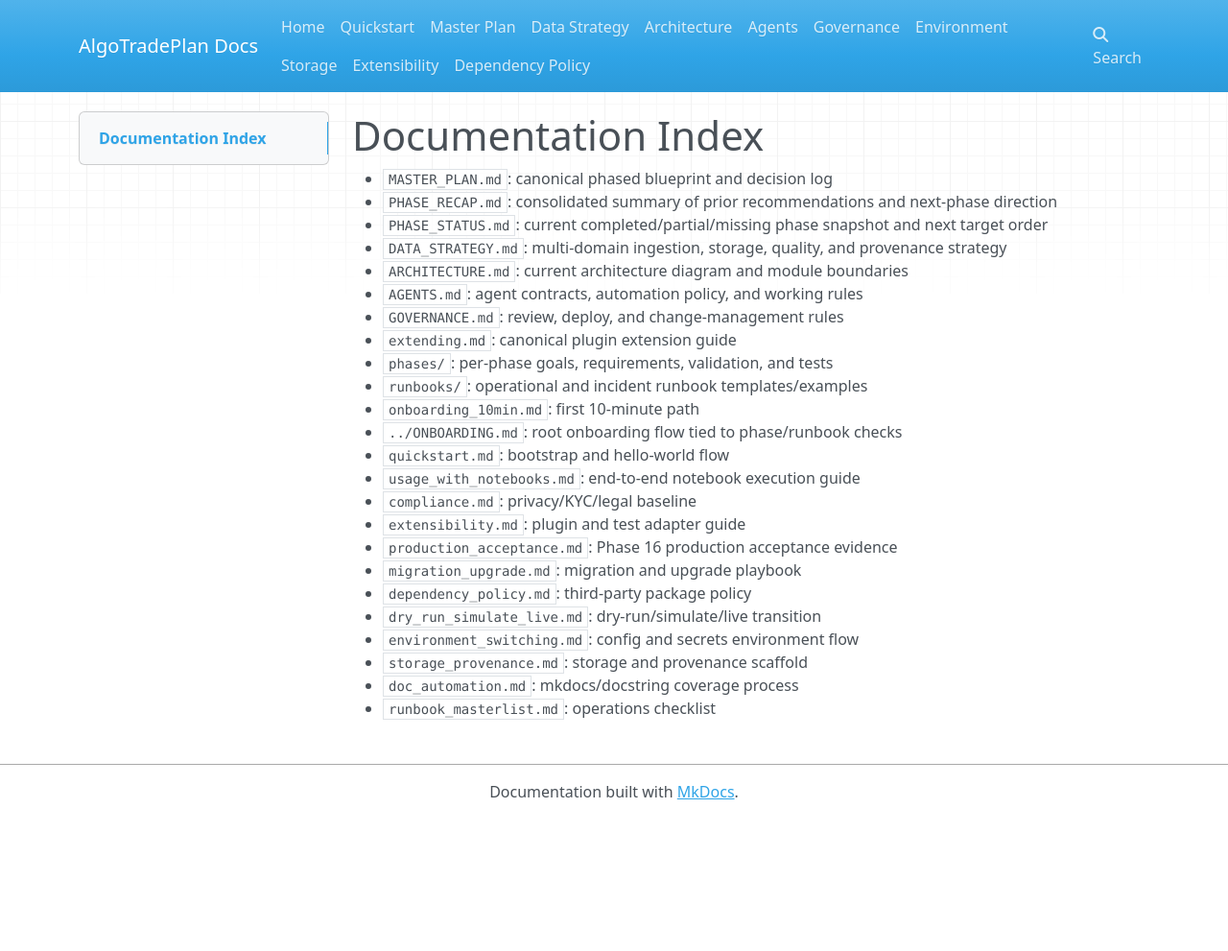
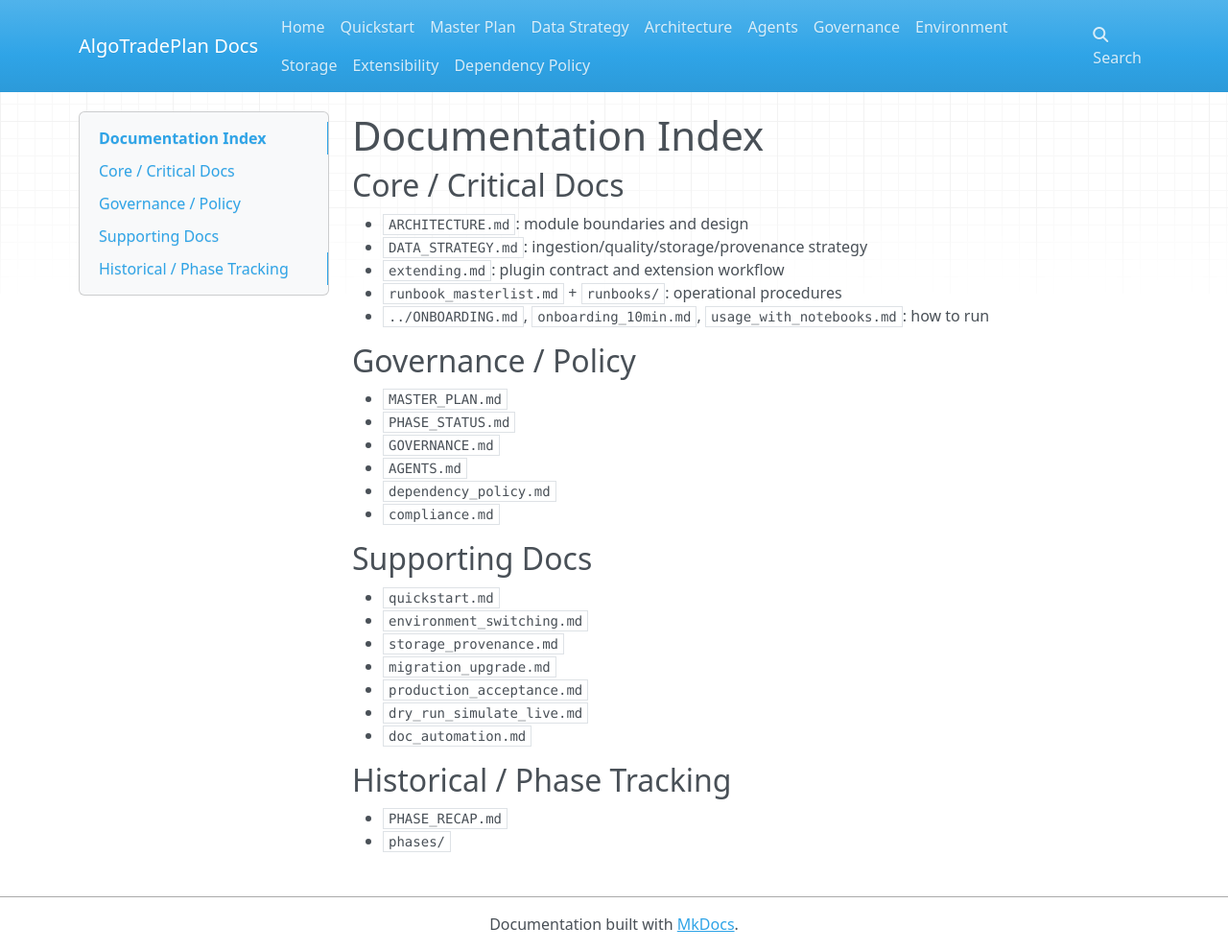
Before and after one commit to develooper1994/AlgoTradePlan, an MkDocs documentation site: the page built from docs/README.md, in a window 1280 px wide and 991 px high. Shown: the whole window at 96% size. Built offline with MkDocs 1.6.1, drawn with Linux system fonts in a browser that asks for light colours; nearby versions of some CDN libraries.

Commit message:
docs: remove redundant docs and simplify structure map
Agent-Logs-Url: https://github.com/develooper1994/AlgoTradePlan/sessions/3a0fce42-be10-463c-8635-58daa471c10e

Co-authored-by: develooper1994 <11412546+develooper1994@users.noreply.github.com>

```diff
--- a/docs/README.md
+++ b/docs/README.md
@@ -1,26 +1,29 @@
 # Documentation Index
 
-- `MASTER_PLAN.md`: canonical phased blueprint and decision log
-- `PHASE_RECAP.md`: consolidated summary of prior recommendations and next-phase direction
-- `PHASE_STATUS.md`: current completed/partial/missing phase snapshot and next target order
-- `DATA_STRATEGY.md`: multi-domain ingestion, storage, quality, and provenance strategy
-- `ARCHITECTURE.md`: current architecture diagram and module boundaries
-- `AGENTS.md`: agent contracts, automation policy, and working rules
-- `GOVERNANCE.md`: review, deploy, and change-management rules
-- `extending.md`: canonical plugin extension guide
-- `phases/`: per-phase goals, requirements, validation, and tests
-- `runbooks/`: operational and incident runbook templates/examples
-- `onboarding_10min.md`: first 10-minute path
-- `../ONBOARDING.md`: root onboarding flow tied to phase/runbook checks
-- `quickstart.md`: bootstrap and hello-world flow
-- `usage_with_notebooks.md`: end-to-end notebook execution guide
-- `compliance.md`: privacy/KYC/legal baseline
-- `extensibility.md`: plugin and test adapter guide
-- `production_acceptance.md`: Phase 16 production acceptance evidence
-- `migration_upgrade.md`: migration and upgrade playbook
-- `dependency_policy.md`: third-party package policy
-- `dry_run_simulate_live.md`: dry-run/simulate/live transition
-- `environment_switching.md`: config and secrets environment flow
-- `storage_provenance.md`: storage and provenance scaffold
-- `doc_automation.md`: mkdocs/docstring coverage process
-- `runbook_masterlist.md`: operations checklist
+## Core / Critical Docs
+- `ARCHITECTURE.md`: module boundaries and design
+- `DATA_STRATEGY.md`: ingestion/quality/storage/provenance strategy
+- `extending.md`: plugin contract and extension workflow
+- `runbook_masterlist.md` + `runbooks/`: operational procedures
+- `../ONBOARDING.md`, `onboarding_10min.md`, `usage_with_notebooks.md`: how to run
+
+## Governance / Policy
+- `MASTER_PLAN.md`
+- `PHASE_STATUS.md`
+- `GOVERNANCE.md`
+- `AGENTS.md`
+- `dependency_policy.md`
+- `compliance.md`
+
+## Supporting Docs
+- `quickstart.md`
+- `environment_switching.md`
+- `storage_provenance.md`
+- `migration_upgrade.md`
+- `production_acceptance.md`
+- `dry_run_simulate_live.md`
+- `doc_automation.md`
+
+## Historical / Phase Tracking
+- `PHASE_RECAP.md`
+- `phases/`
```
Also changed, not shown: ARCHITECTURE.md (deleted, +0 -20 lines), README.md (+21 -83 lines), docs/extensibility.md (deleted, +0 -23 lines), src/README.md (+1 -1 lines), src/algotradeplan/README.md (+1 -1 lines), src/algotradeplan/plugins/connectors/README.md (+1 -1 lines), src/algotradeplan/plugins/indicators/README.md (+1 -1 lines), src/algotradeplan/plugins/models/README.md (+1 -1 lines), src/algotradeplan/plugins/reconciliation/README.md (+1 -1 lines), src/algotradeplan/plugins/risk/README.md (+1 -1 lines), src/algotradeplan/plugins/strategies/README.md (+1 -1 lines), 1 other file.
